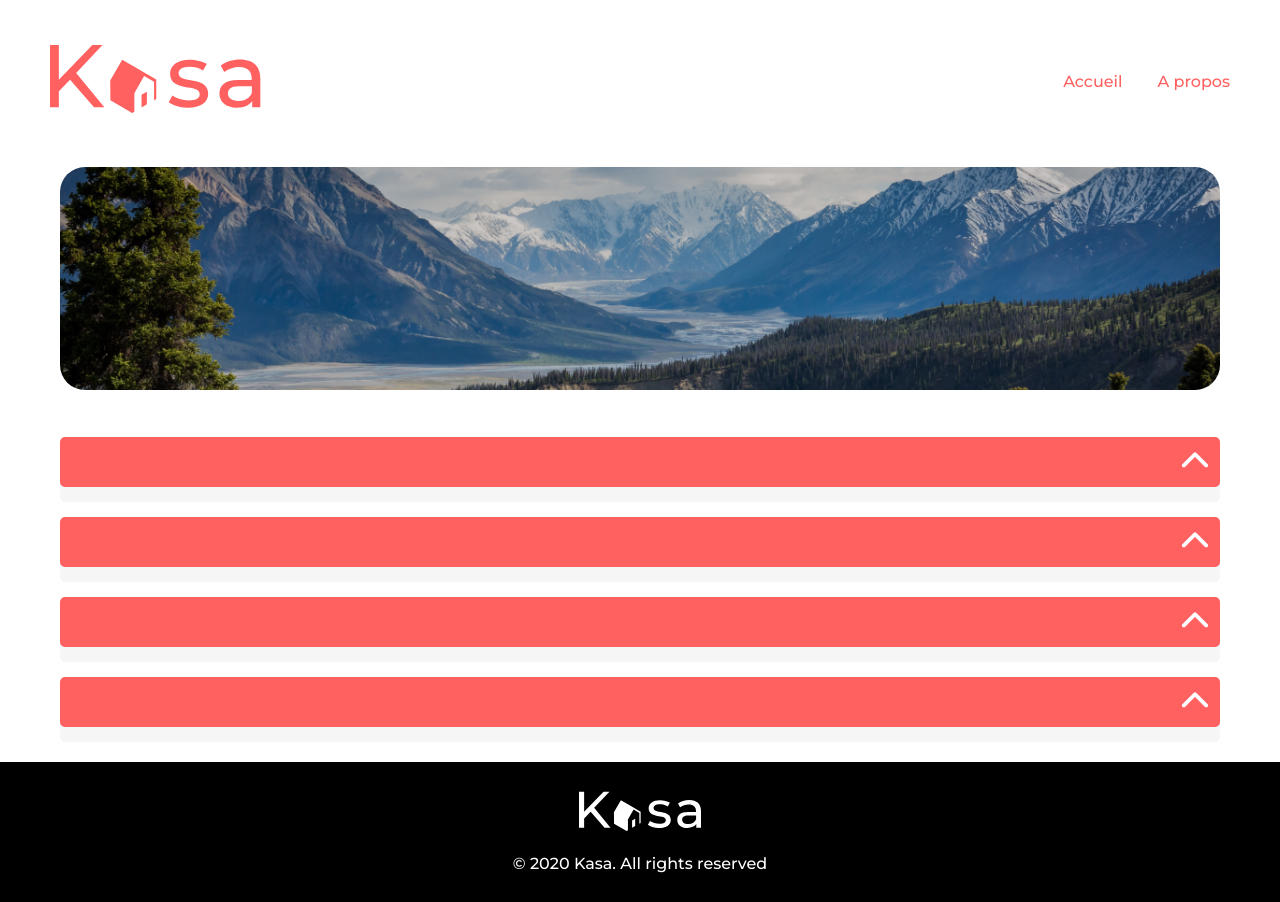
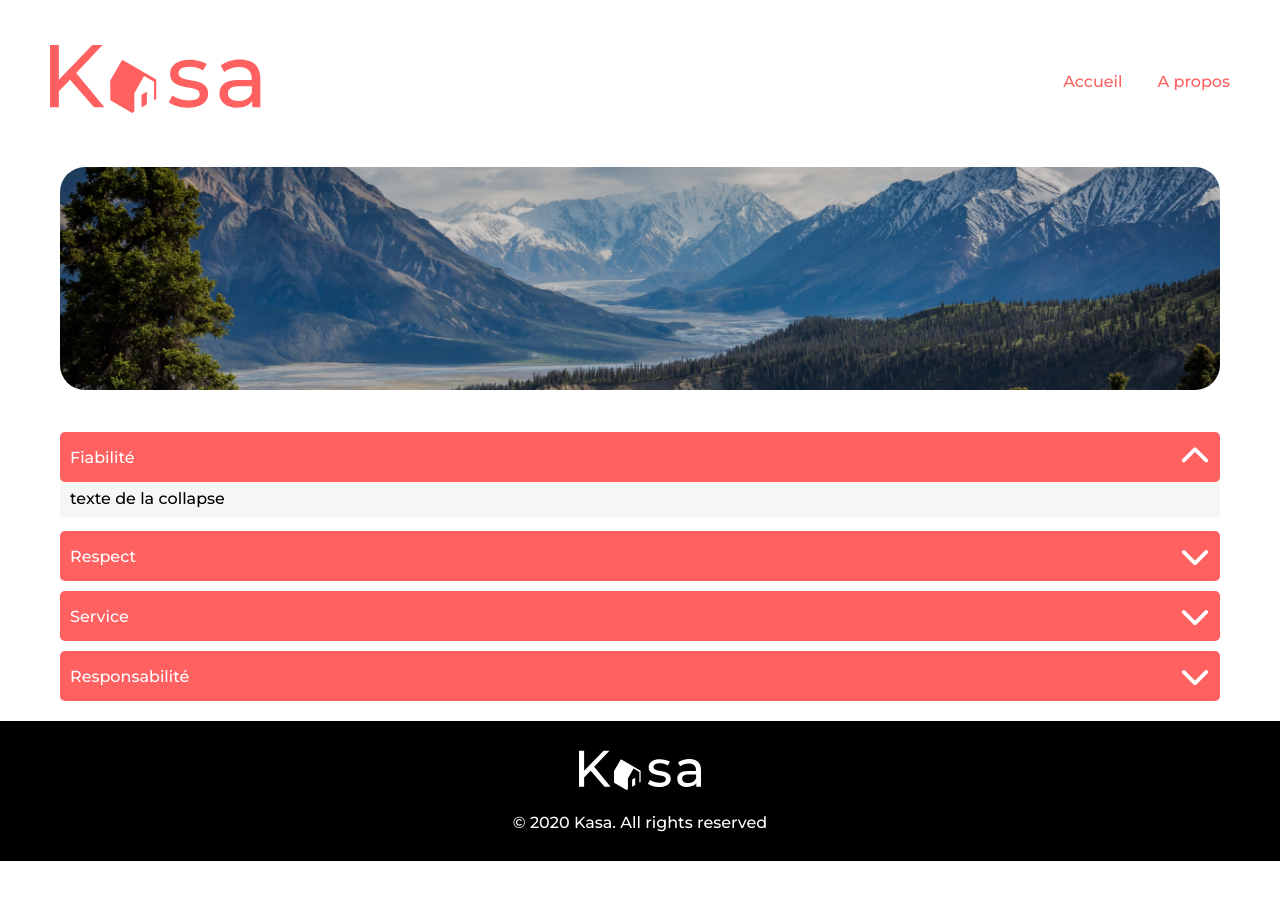
Before and after one commit to Usernamegrv/P8-Kasa, a React (Vite) app: page /Apropos in a window 1280 px wide. Both pictures are taken after a click on the icon 1195 px from the left and 462 px from the top of the page. After the commit the page ends 861 px from the top, so only its background shows below. Built offline with nearby package versions, Linux system fonts and the light colour scheme.

Commit message:
collapses, carrousel & counter

```diff
--- a/src/components/appartementEntete/AppartementEntete.scss
+++ b/src/components/appartementEntete/AppartementEntete.scss
@@ -4,7 +4,8 @@
     display: flex;
     justify-content: space-between;
     flex-wrap: wrap;
-    margin-bottom: 5px;
+    margin-bottom: 20px;
+
     @media screen and (width <= 768px) {
         flex-direction: column;
     }
--- a/src/components/collapse/Collapse.jsx
+++ b/src/components/collapse/Collapse.jsx
@@ -1,13 +1,25 @@
+import React, { useState } from "react";
 import "./Collapse.scss";
 
 function Collapse(props) {
+  const [isContentVisible, setIsContentVisible] = useState(false);
+
+  const showContent = () => {
+    setIsContentVisible(!isContentVisible);
+  };
+
+  const contentClass =
+    (isContentVisible ? "visible " : "hidden ") + "description-contenu ";
+  const chevronClass =
+    (isContentVisible ? "fa-chevron-up " : "fa-chevron-down ") + "fas";
   return (
     <div className="collapse-description">
-      <p className="description-titre">
+      <p className="description-titre" onClick={showContent}>
         <span>{props.title}</span>
-        <i className="fa-solid fa-chevron-up"></i>
+        <i className={chevronClass}></i>
       </p>
-      <p className="description-contenu">{props.content}</p>
+
+      <p className={contentClass}>{props.content}</p>
     </div>
   );
 }
--- a/src/components/collapse/Collapse.scss
+++ b/src/components/collapse/Collapse.scss
@@ -3,6 +3,7 @@
 .collapse-description {
     margin-bottom: 10px;
     flex-basis: 50%;
+    overflow: hidden;
     p {
         margin: 0;
     }
@@ -11,12 +12,9 @@
         color: $couleur-tertiaire;
         border-radius: 5px;
         padding: 10px;
-        position: relative;
-        top: 5px;
         display: flex;
         justify-content: space-between;
         align-items: center;
-
         i {
             font-size: 30px;
             cursor: pointer;
@@ -26,5 +24,28 @@
         background: $couleur-secondaire;
         padding: 10px;
         border-radius: 0 0 5px 5px;
+        animation: slide-in 0.5s ease-in-out;
+        position: relative;
+        z-index: -1;
+        top: -3px;
+
+        &.visible {
+            animation: slide-in 0.5s ease-in-out;
+        }
+        &.hidden {
+            animation: slide-out 0.5s ease-in-out;
+            display: none;
+        }
     }
 }
+
+@keyframes slide-in {
+    from {
+        transform: translateY(-100%);
+    }
+}
+@keyframes slide-out {
+    to {
+        transform: translateY(-100%);
+    }
+}
--- a/src/components/imageBanner/ImageBanner.jsx
+++ b/src/components/imageBanner/ImageBanner.jsx
@@ -1,9 +1,44 @@
 import "./ImageBanner.scss";
+import { useState } from "react";
 
 function ImageBanner(props) {
+  const pictures = props.pictures;
+
+  const [currentPicture, setCurrentPicture] = useState(0);
+
+  const getClassName = (i) => {
+    if (i === currentPicture) return "show";
+    return "";
+  };
+
+  const moveToNext = () => {
+    setCurrentPicture((currentPicture + 1) % pictures.length);
+  };
+
+  const moveToPrevious = () => {
+    const newCurrentPicture = currentPicture - 1;
+    if (newCurrentPicture < 0) {
+      setCurrentPicture(pictures.length - 1);
+      return;
+    }
+    setCurrentPicture(currentPicture - 1);
+  };
   return (
     <div className="image-banner">
-      <img src={props.imageUrl} alt="image de couverture" />
+      <div className="image-container">
+        {pictures.map((pic, i) => (
+          <img key={pic} src={pic} alt="" className={getClassName(i)} />
+        ))}
+      </div>
+      <button className="btn btn-next" onClick={moveToNext}>
+        <i className="fa-solid fa-chevron-right"></i>
+      </button>
+      <button className="btn btn-previous" onClick={moveToPrevious}>
+        <i className="fa-solid fa-chevron-left"></i>
+      </button>
+      <span className="slide-counter">
+        {currentPicture + 1} / {pictures.length}
+      </span>
     </div>
   );
 }
--- a/src/components/imageBanner/ImageBanner.scss
+++ b/src/components/imageBanner/ImageBanner.scss
@@ -1,11 +1,52 @@
 @import "../../scss/variables.scss";
 
 .image-banner {
-    img {
-        border-radius: 25px;
+    margin-bottom: 20px;
+    position: relative;
+    .btn {
+        position: absolute;
+        cursor: pointer;
+        top: 0;
+        bottom: 0;
+        width: 80px;
+        cursor: pointer;
+        background: transparent;
+        color: $couleur-tertiaire;
+        font-size: 80px;
+        font-weight: 800;
+        border-width: 0;
+    }
+    .btn-next {
+        right: 0;
+    }
+    .btn-previous {
+        left: 0;
+    }
+    .image-container {
+        position: relative;
         height: 415px;
         width: 100%;
-        object-fit: cover;
-        margin-bottom: 20px;
+
+        img {
+            position: absolute;
+            width: 100%;
+            height: 100%;
+            inset: 0;
+            border-radius: 25px;
+            object-fit: cover;
+            opacity: 0;
+            transition: opacity 0.3s ease-in-out;
+        }
+        .show {
+            opacity: 1;
+        }
+    }
+    .slide-counter {
+        color: $couleur-tertiaire;
+        position: absolute;
+        font-weight: 400;
+        width: 100%;
+        text-align: center;
+        bottom: 10px;
     }
 }
--- a/src/layout/banner/Banner.scss
+++ b/src/layout/banner/Banner.scss
@@ -11,14 +11,15 @@
         border-radius: 25px;
         object-fit: cover;
         filter: brightness(80%);
+        position: relative;
     }
     p {
         display: flex;
         justify-content: center;
         font-weight: 500;
         font-size: 48px;
-        position: relative;
-        top: -188px;
+        position: absolute;
+        top: 200px;
         width: 50%;
         color: white;
     }
--- a/src/pages/apropos/Apropos.jsx
+++ b/src/pages/apropos/Apropos.jsx
@@ -5,15 +5,15 @@ import Container from "../../layout/container/Container.jsx";
 function Apropos() {
   return (
     <>
-    <Container>
-    <BannerAboutPage/>
-    <Collapse/>
-    <Collapse/>
-    <Collapse/>
-    <Collapse/>
-    </Container>
+      <Container>
+        <BannerAboutPage />
+        <Collapse title="Fiabilité" content="texte de la collapse" />
+        <Collapse title="Respect" content="texte de la collapse" />
+        <Collapse title="Service" content="texte de la collapse" />
+        <Collapse title="Responsabilité" content="texte de la collapse" />
+      </Container>
     </>
-  )
+  );
 }
 
-export default Apropos
+export default Apropos;
--- a/src/pages/logement/Logement.jsx
+++ b/src/pages/logement/Logement.jsx
@@ -3,7 +3,7 @@ import Collapse from "../../components/collapse/Collapse.jsx";
 import "./Logement.scss";
 import ImageBanner from "../../components/imageBanner/ImageBanner.jsx";
 import AppartementEntete from "../../components/appartementEntete/AppartementEntete.jsx";
-import { Link, useLocation } from "react-router-dom";
+import { useLocation } from "react-router-dom";
 
 function Logement() {
   const location = useLocation();
@@ -30,7 +30,7 @@ function Logement() {
 
   return (
     <div className="logement-page">
-      <ImageBanner imageUrl={selectedFlat.cover} />
+      <ImageBanner pictures={selectedFlat.pictures} />
       <AppartementEntete selectedFlat={selectedFlat} />
       <div className="conteneur-collapse">
         <Collapse title="Description" content={selectedFlat.description} />
```
